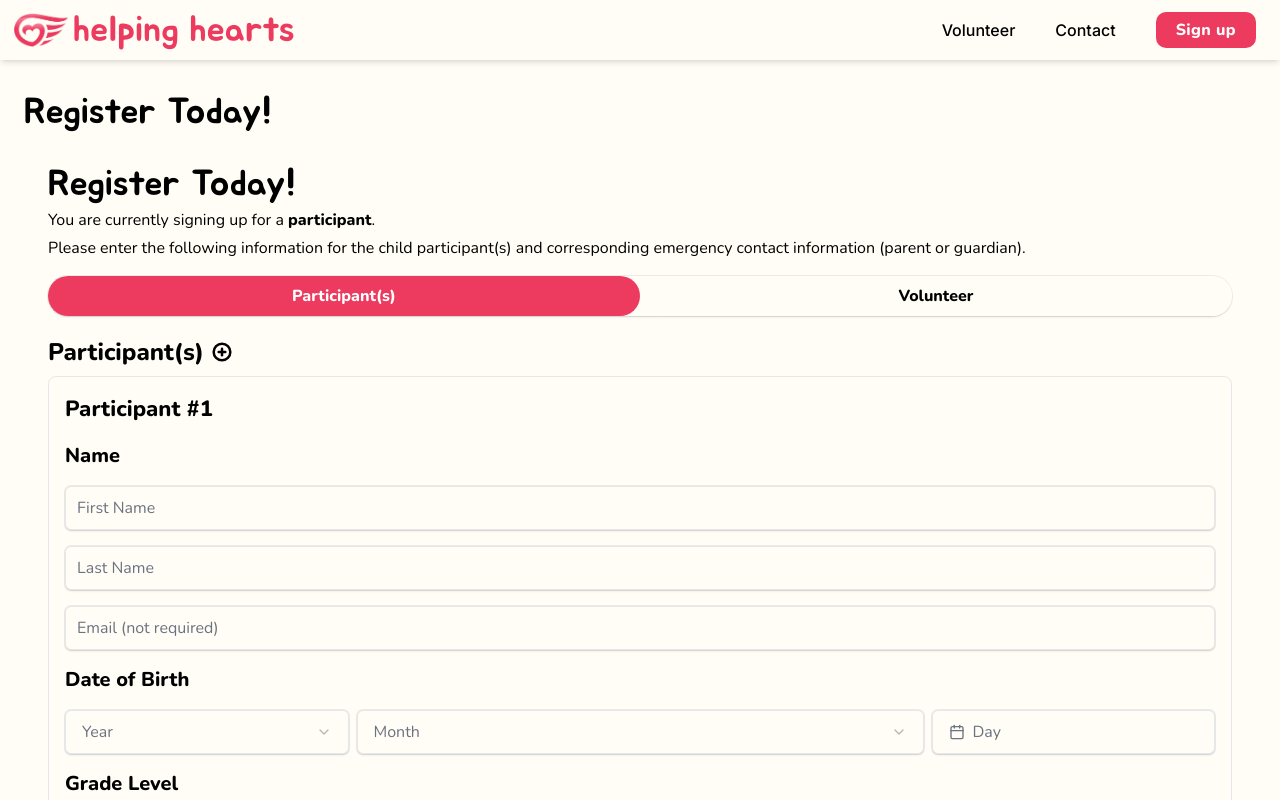
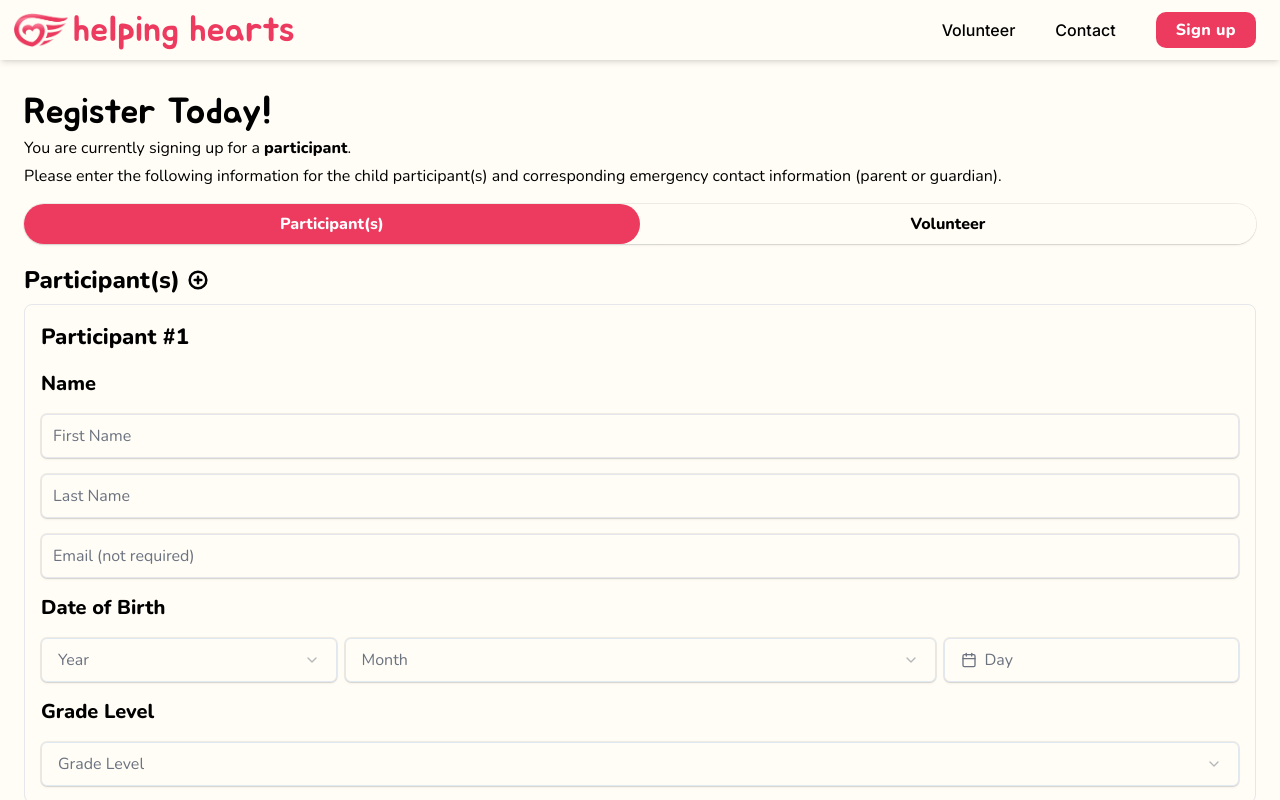
Before and after one commit to TristanMarston/helping-hearts, a Next.js app: page /signup in a window 1280 px wide. Shown: the top 800 px of the page. Built offline with nearby package versions, Linux system fonts and the light colour scheme.

Commit message:
signup page small fix

```diff
--- a/src/app/signup/_components/Signup.tsx
+++ b/src/app/signup/_components/Signup.tsx
@@ -26,9 +26,6 @@ function SignupContent() {
     }, [searchParams]);
 
     return (
-        <div className='w-full flex justify-center'>
-            <div className='w-full max-w-[1280px] flex flex-col mx-6 my-8'>
-                <h1 className={`${jua.className} text-4xl`}>Register Today!</h1>
         <Suspense fallback={<Fallback />}>
             <div className={`${nunitoLight.className} flex flex-col gap-1 mt-1`}>
                 <p>
@@ -58,8 +55,6 @@ function SignupContent() {
             </div>
             {!showVolunteer ? <ParticipantSignUp /> : <VolunteerSignUp />}
         </Suspense>
-            </div>
-        </div>
     );
 }
 
```
Lines whose indentation alone changed are shown as unchanged.
